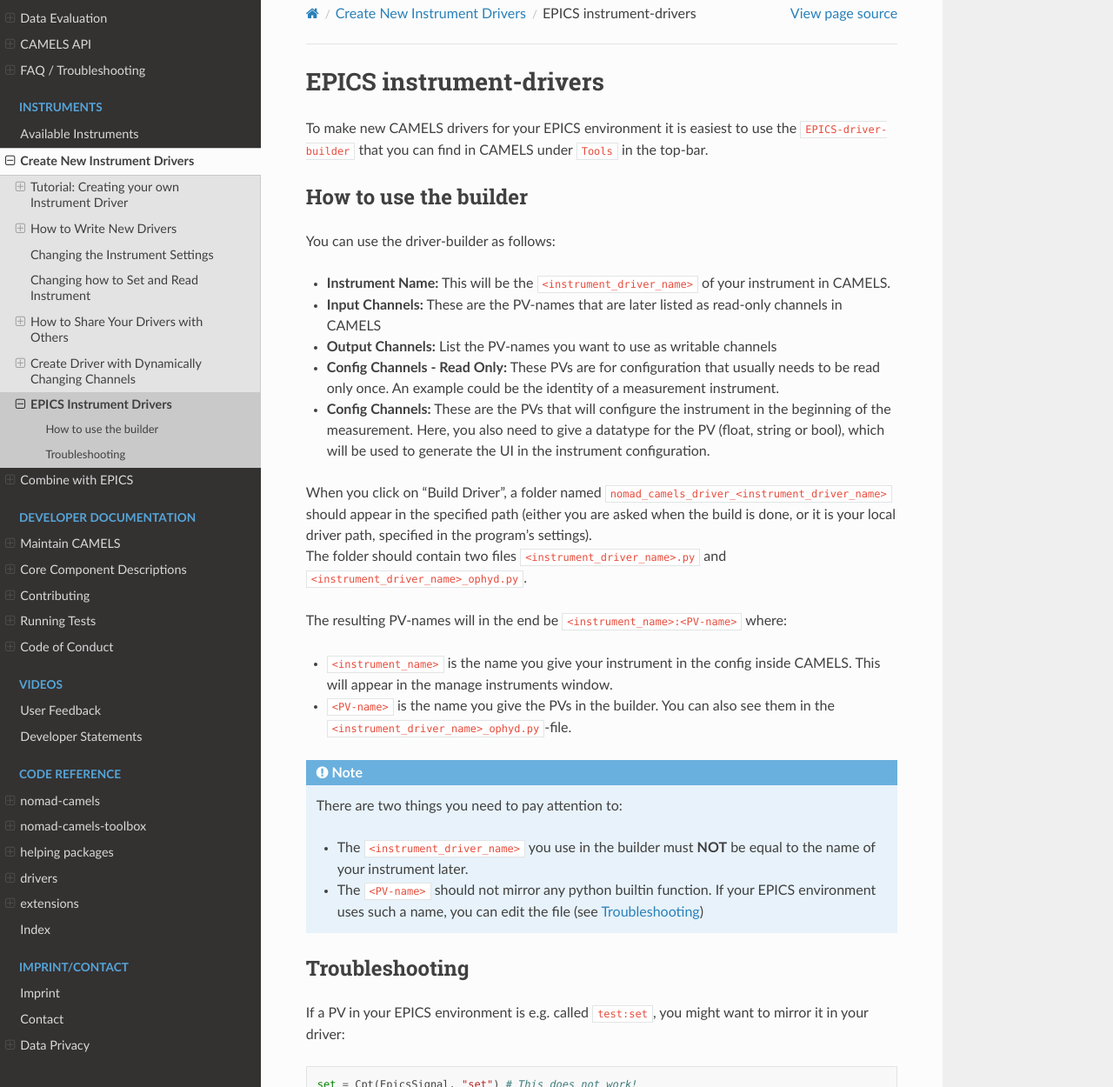
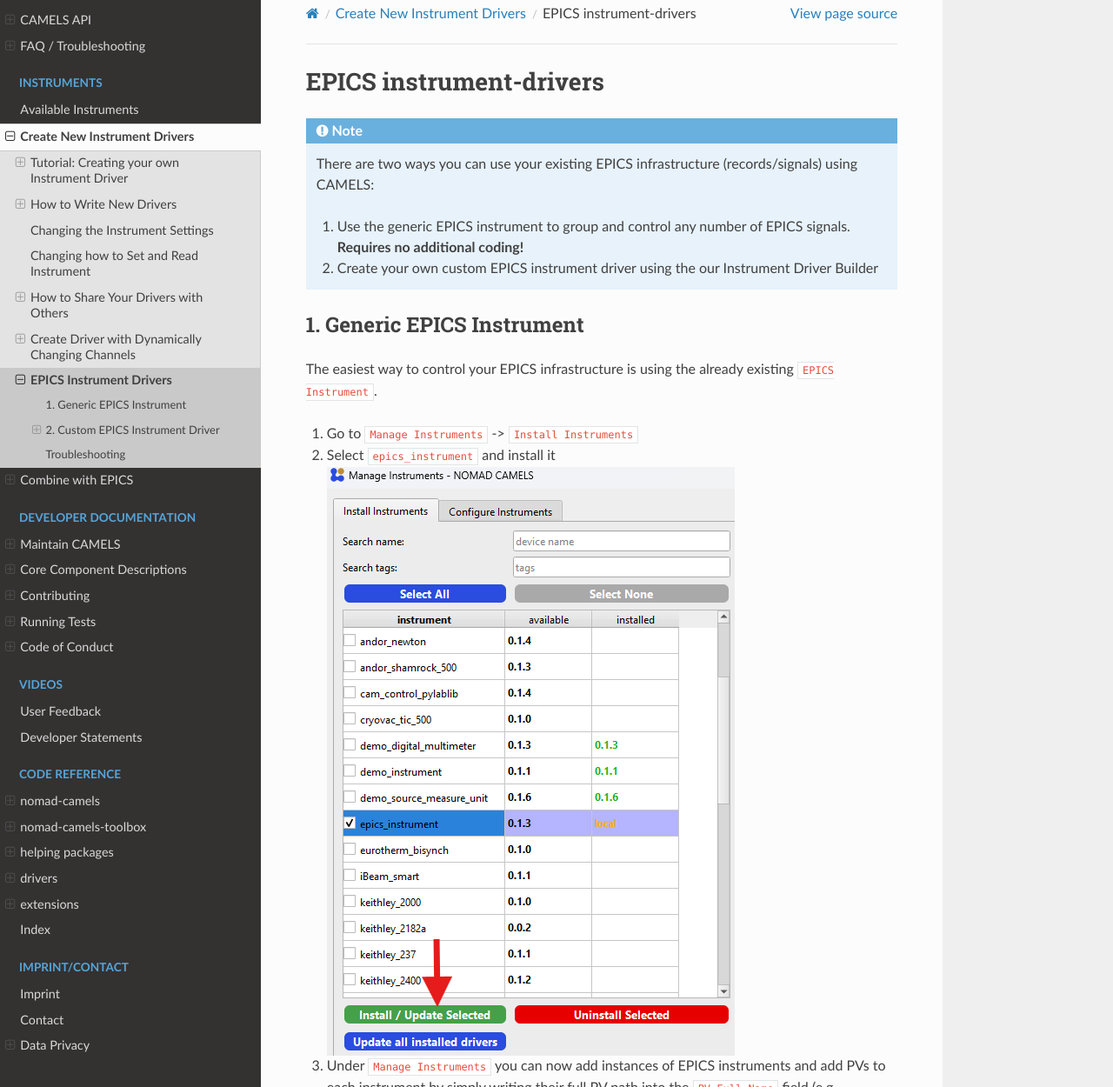
Before and after one commit to FAU-LAP/NOMAD-CAMELS, a Sphinx documentation site: the page built from docs/source/doc/programmers_guide/drivers/EPICS_drivers.md, in a window 1280 px wide and 1400 px high, cut to the strip 150-1400 px from the top of the window. Shown: the whole strip at 87% size. Built offline with Sphinx 7.4.7 and the Read the Docs theme 3.1.0, drawn with Linux system fonts in a browser that asks for light colours; pages that are not in the unit, such as notebooks, are missing from menus; the version number is read from the project's files by our own code; some of the changed text lies outside the part shown.

Commit message:
updated the docs on EPICS instruments and drivers

````diff
--- a/docs/source/doc/programmers_guide/drivers/EPICS_drivers.md
+++ b/docs/source/doc/programmers_guide/drivers/EPICS_drivers.md
@@ -1,8 +1,32 @@
 # EPICS instrument-drivers
+```{note}
+There are two ways you can use your existing EPICS infrastructure (records/signals) using CAMELS:
+1. Use the generic EPICS instrument to group and control any number of EPICS signals. **Requires no additional coding!**
+2. Create your own custom EPICS instrument driver using the our Instrument Driver Builder
+```
+
+## 1. Generic EPICS Instrument
+
+The easiest way to control your EPICS infrastructure is using the already existing `EPICS Instrument`.
+
+1. Go to `Manage Instruments` -> `Install Instruments`
+2. Select `epics_instrument` and install it
+   ![Slected EPICS instrument and install button](../assets/image.png)
+3. Under `Manage Instruments` you can now add instances of EPICS instruments and add PVs to each instrument by simply writing their full PV path into the `PV Full Name` field (e.g. `S:MPS:srBeamCurrentCC`).
+   ![EPICS instrument with selected PVs](../assets/image-1.png)
+
+Make sure to select the correct type of PV: Either `read-only` or `set` depending on if you only want to read the PV or actually change its value.
+
+If you need a more fine-grained approach and more control over what is being done you can also write your own driver as explained below.
+
+## 2. Custom EPICS Instrument Driver
+
 To make new CAMELS drivers for your EPICS environment it is easiest to use the `EPICS-driver-builder` that you can find in CAMELS under `Tools` in the top-bar.
 
-## How to use the builder
+### How to use the builder
+
 You can use the driver-builder as follows:
+
 - __Instrument Name:__ This will be the `<instrument_driver_name>` of your instrument in CAMELS.
 - __Input Channels:__ These are the PV-names that are later listed as read-only channels in CAMELS
 - __Output Channels:__ List the PV-names you want to use as writable channels
@@ -13,22 +37,26 @@
 The folder should contain two files `<instrument_driver_name>.py` and `<instrument_driver_name>_ophyd.py`.
 
 The resulting PV-names will in the end be `<instrument_name>:<PV-name>` where:
+
 - `<instrument_name>` is the name you give your instrument in the config inside CAMELS. This will appear in the manage instruments window.
 - `<PV-name>` is the name you give the PVs in the builder. You can also see them in the `<instrument_driver_name>_ophyd.py`-file.
 
 ```{note}
  There are two things you need to pay attention to:
 - The `<instrument_driver_name>` you use in the builder must __NOT__ be equal to the name of your instrument later.
-- The `<PV-name>` should not mirror any python builtin function. If your EPICS environment uses such a name, you can edit the file (see [Troubleshooting](epics_driver_builder_troubleshooting))
+- The `<PV-name>` should not mirror any python builtin function. If your EPICS environment uses such a name, you can edit the file (see **Troubleshooting**)
 ```
 
-(epics_driver_builder_troubleshooting)=
 ## Troubleshooting
-If a PV in your EPICS environment is e.g. called `test:set`, you might want to mirror it in your driver:
+
+If a PV in your EPICS environment has a name matching built-in Python functions and types as well as predefined Python keywords e.g. you have a PV  called `set`, you might must modify this in your driver:
+
 ```python
 set = Cpt(EpicsSignal, "set") # This does not work!
 ```
+
 Since `set` is a builtin function, this will not work. Instead you can break the convention of bluesky / ophyd that the components and PVs should have the same name and change the variable name like this:
+
 ```python
 setter = Cpt(EpicsSignal, "set") # This works
 ```
````
Also changed, not shown: docs/source/doc/programmers_guide/assets/image-1.png (added), docs/source/doc/programmers_guide/assets/image.png (added).
